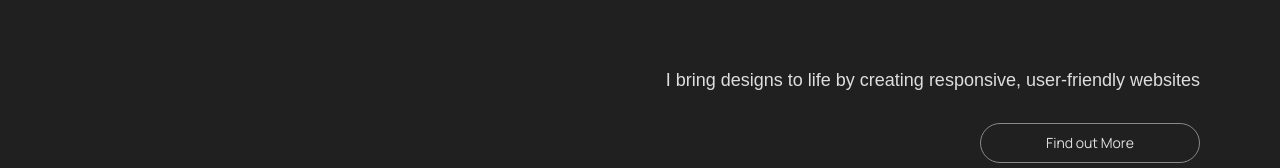
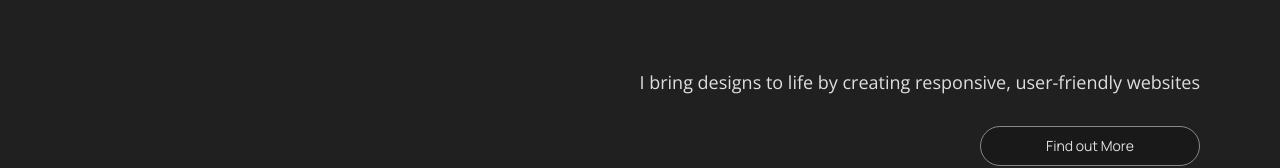
Before and after one commit to Wolfushima/portfolio, a React (Create React App) app: page / in a window 1280 px wide. Shown: the part 429-597 px from the top of the page. Built offline with nearby package versions, Linux system fonts and the light colour scheme; a web font is replaced by a local one.

Commit message:
Update Home

```diff
--- a/src/sass/_home.scss
+++ b/src/sass/_home.scss
@@ -62,6 +62,7 @@
     width: 85%;
     p {
       text-align: right;
+      font-family: 'Open Sans', sans-serif;
     }
     @include breakpoint-down(small) {
       font-size: $font-sm;
@@ -70,7 +71,7 @@
   &__button {
     align-self: flex-end;
     button {
-      @include button($bg-grey-dark);
+      @include button($bg-grey-darkest);
     }
   }
 }
```
